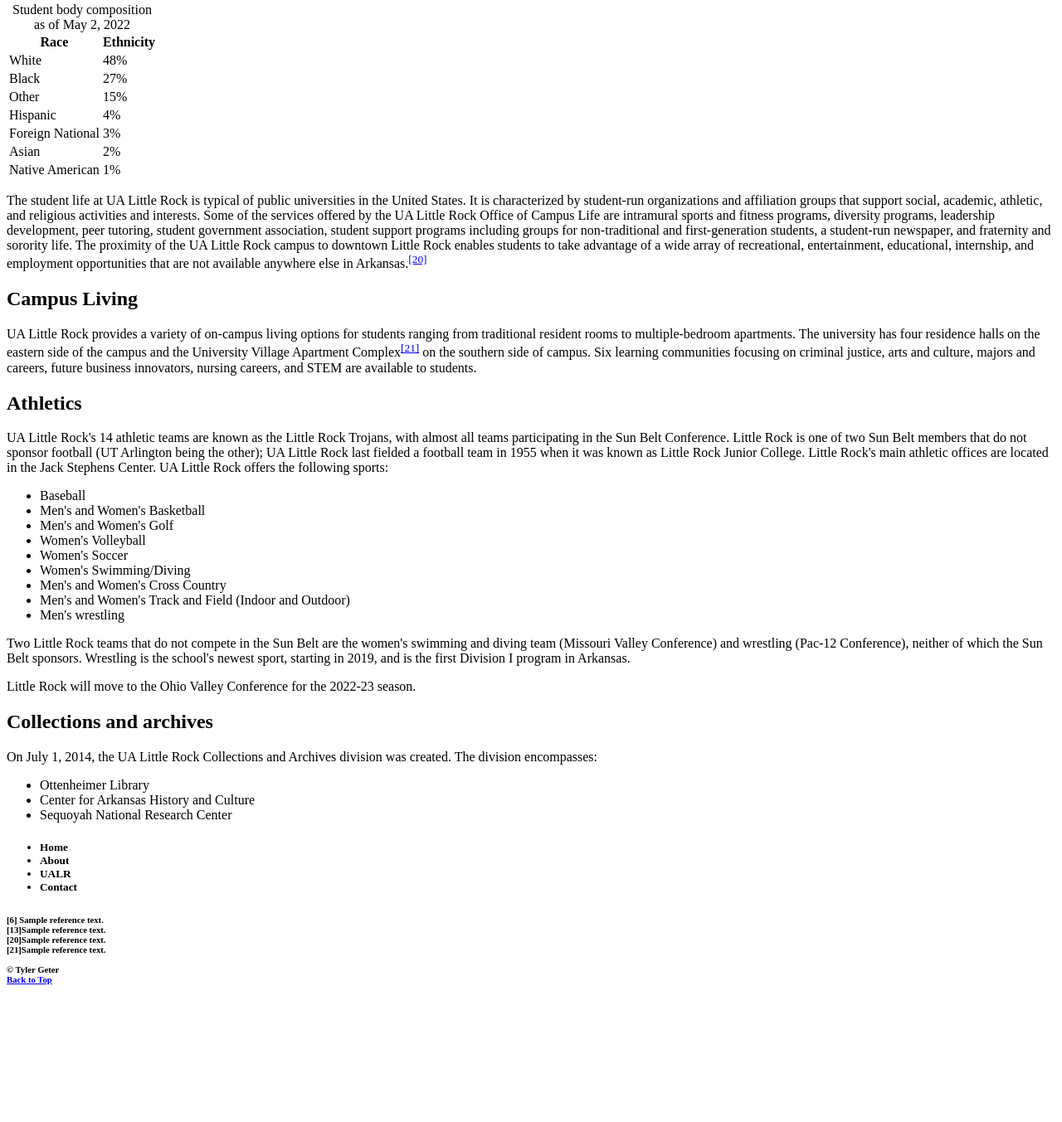
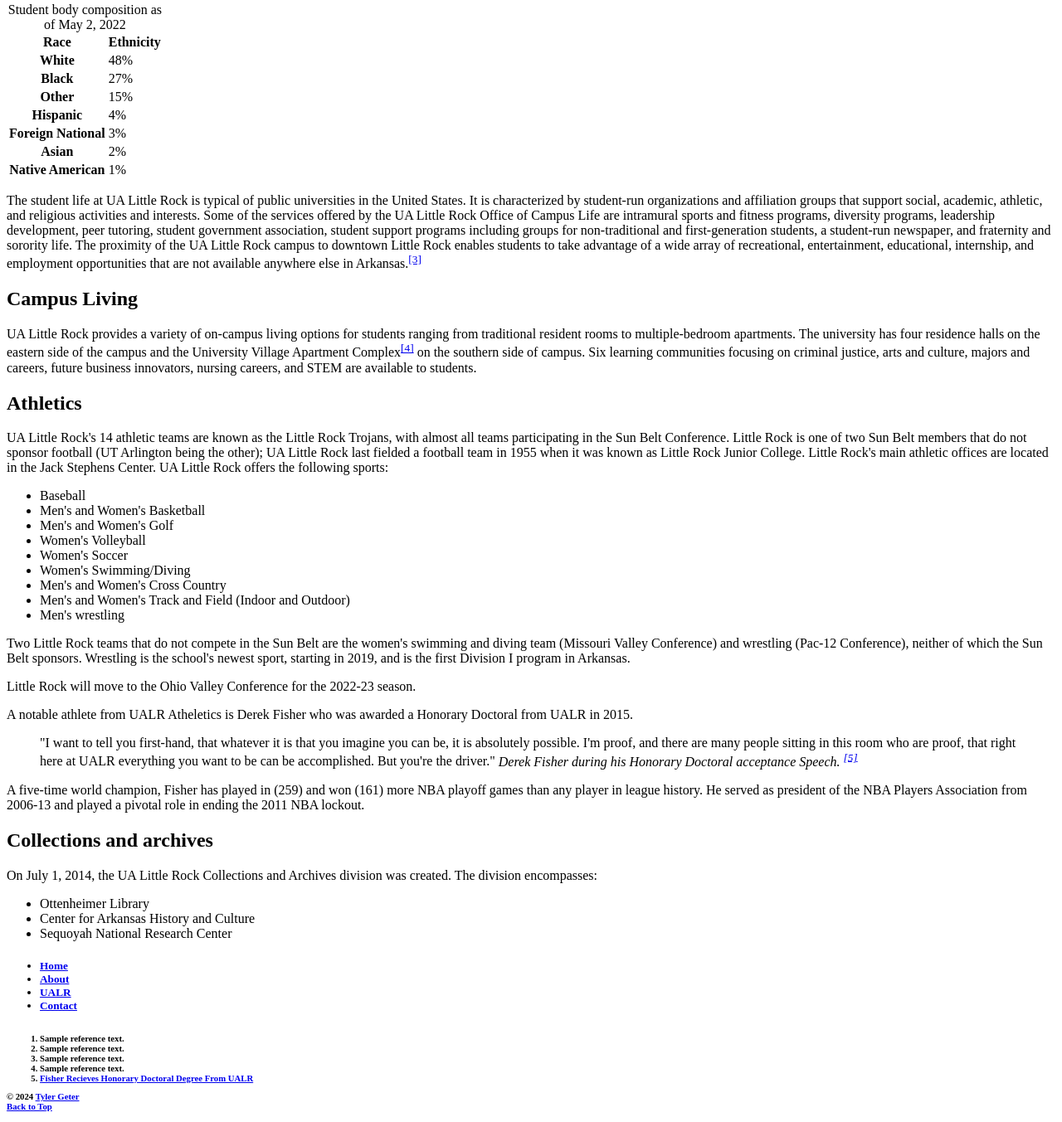
Before and after one commit to tdgeter/ifsc-1310-01, a plain HTML site: page prototype/index.html in a window 1280 px wide. Shown: the part 467-1820 px from the top of the page at 83% size. Before the commit the page ends 1679 px from the top, so only its background shows below. Drawn offline with Linux system fonts and the light colour scheme.

Commit message:
Flush out assignment. Still missing a few items.

```diff
--- a/prototype/index.html
+++ b/prototype/index.html
@@ -15,13 +15,13 @@
             </header>
 
             <section id="content">
-            <p>The University of Arkansas at Little Rock (UA Little Rock) is a public research university in Little Rock, Arkansas. Established as Little Rock Junior College by the Little Rock School District in 1927, the institution became a private four-year university under the name Little Rock University in 1957. It returned to public status in 1969 when it merged with the University of Arkansas System under its present name. The former campus of Little Rock Junior College is now (2019) the campus of Philander Smith University.</p>
+            <p>The University of Arkansas at Little Rock (UA Little Rock) is a public research university in Little Rock, Arkansas. Established as <strong>Little Rock Junior College</strong> by the Little Rock School District in 1927, the institution became a private four-year university under the name Little Rock University in 1957. It returned to public status in 1969 when it merged with the University of Arkansas System under its present name. The former campus of Little Rock Junior College is now (2019) the campus of Philander Smith University.</p>
 
-            <p>At 250 acres (100 ha), the UA Little Rock campus encompasses more than 56 buildings, including the Center for Nanotechnology Integrative Sciences, the Emerging Analytics Center, the Sequoyah Research Center, and the Ottenheimer Library Additionally, UA Little Rock houses special learning facilities that include a learning resource center, art galleries, KUAR public radio station,<sup><a href="#citation">[6]</a></sup> University Television, and a campus-wide wireless network. It is classified among "R2: Doctoral Universities – High research activity".</p>
+            <p>At 250 acres (100 ha), the UA Little Rock campus encompasses more than 56 buildings, including the Center for Nanotechnology Integrative Sciences, the Emerging Analytics Center, the Sequoyah Research Center, and the Ottenheimer Library Additionally, UA Little Rock houses special learning facilities that include a learning resource center, art galleries, KUAR public radio station,<sup><a href="#citation">[1]</a></sup> University Television, and a campus-wide wireless network. It is <em>classified</em> among <q>R2: Doctoral Universities – High research activity</q>.</p>
 
             <h2>Academics</h2>
 
-            <p>The university features more than 100 undergraduate degrees and 60 graduate degrees, including graduate certificates, master's degrees, and doctorates, through both traditional and online courses.<sup><a href="#citation">[13]</a></sup> Students attend classes in one of the university's three new colleges and a law school</p>
+            <p>The university features more than 100 undergraduate degrees and 60 graduate degrees, including graduate certificates, master's degrees, and doctorates, through both traditional and online courses.<sup><a href="#citation">[2]</a></sup> Students attend classes in one of the university's three new colleges and a law school</p>
 
             <ul>
                 <li>College of Business, Health, and Human Services</li>
@@ -40,38 +40,38 @@
                 <th>Ethnicity</th>
                 </tr>
                 <tr>
-                    <td>White</td>
+                    <th scope="col">White</th>
                     <td>48%</td>
                 </tr>
                 <tr>
-                    <td>Black</td>
+                    <th scope="col">Black</th>
                     <td>27%</td>
                 </tr>
                 <tr>
-                    <td>Other</td>
+                    <th scope="col">Other</th>
                     <td>15%</td>
                 </tr>
                 <tr>
-                    <td>Hispanic</td>
+                    <th scope="col">Hispanic</th>
                     <td>4%</td>
                 </tr>     <tr>
-                    <td>Foreign National</td>
+                    <th scope="col">Foreign National</th>
                     <td>3%</td>
                 </tr>    <tr>
-                    <td>Asian</td>
+                    <th scope="col">Asian</tdh>
                     <td>2%</td>
                 </tr>
                 <tr>
-                    <td>Native American</td>
+                    <th scope="col">Native American</th>
                     <td>1%</td>
                 </tr>
             </table>
 
-            <p>The student life at UA Little Rock is typical of public universities in the United States. It is characterized by student-run organizations and affiliation groups that support social, academic, athletic, and religious activities and interests. Some of the services offered by the UA Little Rock Office of Campus Life are intramural sports and fitness programs, diversity programs, leadership development, peer tutoring, student government association, student support programs including groups for non-traditional and first-generation students, a student-run newspaper, and fraternity and sorority life. The proximity of the UA Little Rock campus to downtown Little Rock enables students to take advantage of a wide array of recreational, entertainment, educational, internship, and employment opportunities that are not available anywhere else in Arkansas.<sup><a href="#citation">[20]</a></sup></p>
+            <p>The student life at UA Little Rock is typical of public universities in the United States. It is characterized by student-run organizations and affiliation groups that support social, academic, athletic, and religious activities and interests. Some of the services offered by the UA Little Rock Office of Campus Life are intramural sports and fitness programs, diversity programs, leadership development, peer tutoring, student government association, student support programs including groups for non-traditional and first-generation students, a student-run newspaper, and fraternity and sorority life. The proximity of the UA Little Rock campus to downtown Little Rock enables students to take advantage of a wide array of recreational, entertainment, educational, internship, and employment opportunities that are not available anywhere else in Arkansas.<sup><a href="#citation">[3]</a></sup></p>
 
             <h2>Campus Living</h2>
 
-            <p>UA Little Rock provides a variety of on-campus living options for students ranging from traditional resident rooms to multiple-bedroom apartments. The university has four residence halls on the eastern side of the campus and the University Village Apartment Complex<sup><a href="#citation">[21]</a></sup> on the southern side of campus. Six learning communities focusing on criminal justice, arts and culture, majors and careers, future business innovators, nursing careers, and STEM are available to students.</p>
+            <p>UA Little Rock provides a variety of on-campus living options for students ranging from traditional resident rooms to multiple-bedroom apartments. The university has four residence halls on the eastern side of the campus and the University Village Apartment Complex<sup><a href="#citation">[4]</a></sup> on the southern side of campus. Six learning communities focusing on criminal justice, arts and culture, majors and careers, future business innovators, nursing careers, and STEM are available to students.</p>
 
             <h2>Athletics</h2>
 
@@ -93,6 +93,8 @@
 
             <p>Little Rock will move to the Ohio Valley Conference for the 2022-23 season.</p>
 
+            <p>A notable athlete from UALR Atheletics is Derek Fisher who was awarded a Honorary Doctoral from UALR in 2015. <blockquote> "I want to tell you first-hand, that whatever it is that you imagine you can be, it is absolutely possible. I'm proof, and there are many people sitting in this room who are proof, that right here at UALR everything you want to be can be accomplished. But you're the driver." <cite>Derek Fisher during his Honorary Doctoral acceptance Speech. <sup><a href="#citation">[5]</a></sup> </cite></blockquote> A five-time world champion, Fisher has played in (259) and won (161) more NBA playoff games than any player in league history. He served as president of the NBA Players Association from 2006-13 and played a pivotal role in ending the 2011 NBA lockout.</p>
+
             <h2>Collections and archives</h2>
 
             <p>On July 1, 2014, the UA Little Rock Collections and Archives division was created. The division encompasses:</p>
@@ -104,21 +106,24 @@
             </section> <!--#content-->
             <nav id="primary">
                 <h5>
-                <ul>
-                    <li><a>Home</a></li>
-                    <li><a>About</a></li>
-                    <li><a>UALR</a></li>
-                    <li><a>Contact</a></li>
+                <ul title="navigation">
+                    <li><a href="ifsc-1310-01/index.html">Home</a></li>
+                    <li><a href="https://en.wikipedia.org/wiki/University_of_Arkansas_at_Little_Rock">About</a></li>
+                    <li><a href="https://ualr.edu/" target="_blank">UALR</a></li>
+                    <li><a href="mailto:tdgeter@ualr.edu">Contact</a></li>
                 </ul>
                 <h5>
             </nav>
             <footer class="primary">
                 <h6 id="citation">
-                    [6] Sample reference text.<br>
-                    [13]Sample reference text.<br>
-                    [20]Sample reference text.<br>
-                    [21]Sample reference text.<br><br>
-                    &copy Tyler Geter <br>
+                    <ol title="references">
+                    <li>Sample reference text.</li>
+                    <li>Sample reference text.</li>
+                    <li>Sample reference text.</li>
+                    <li>Sample reference text.</li>
+                    <li><a href="https://lrtrojans.com/news/2015/5/17/MBB_0519150901.aspx" target="_blank"> Fisher Recieves Honorary Doctoral Degree From UALR</a></li>
+                    </ol>
+                    &copy 2024 <a href="mailto:tdgeter@ualr.edu"> Tyler Geter</a> <br>
                     <a href="#top"> Back to Top</a>
                 </h6>
 
```
